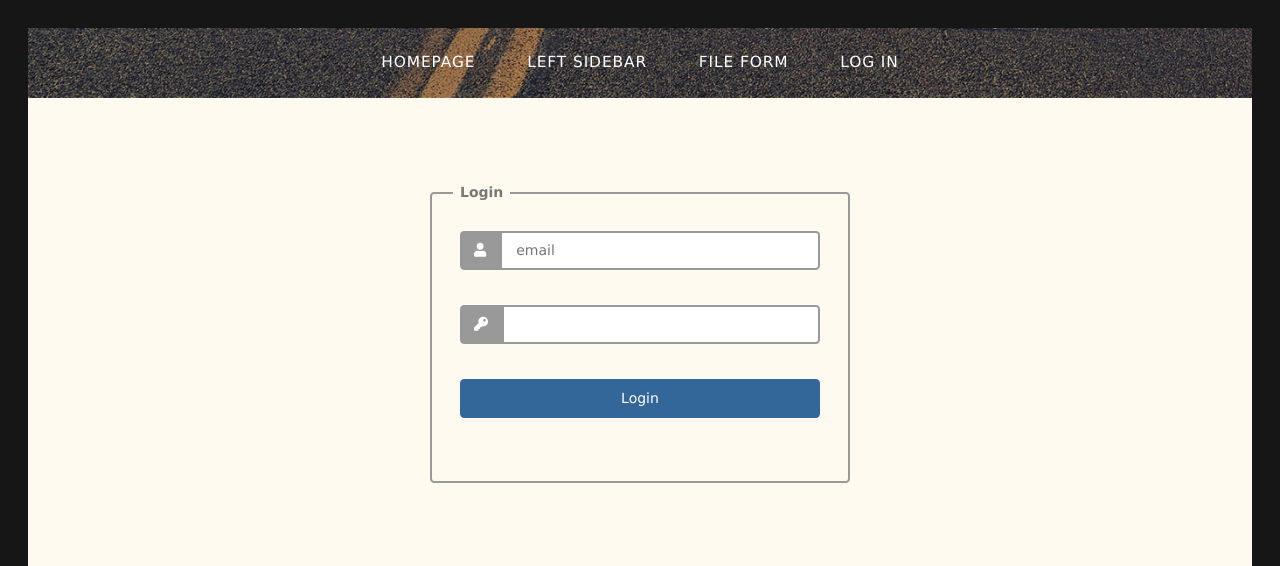
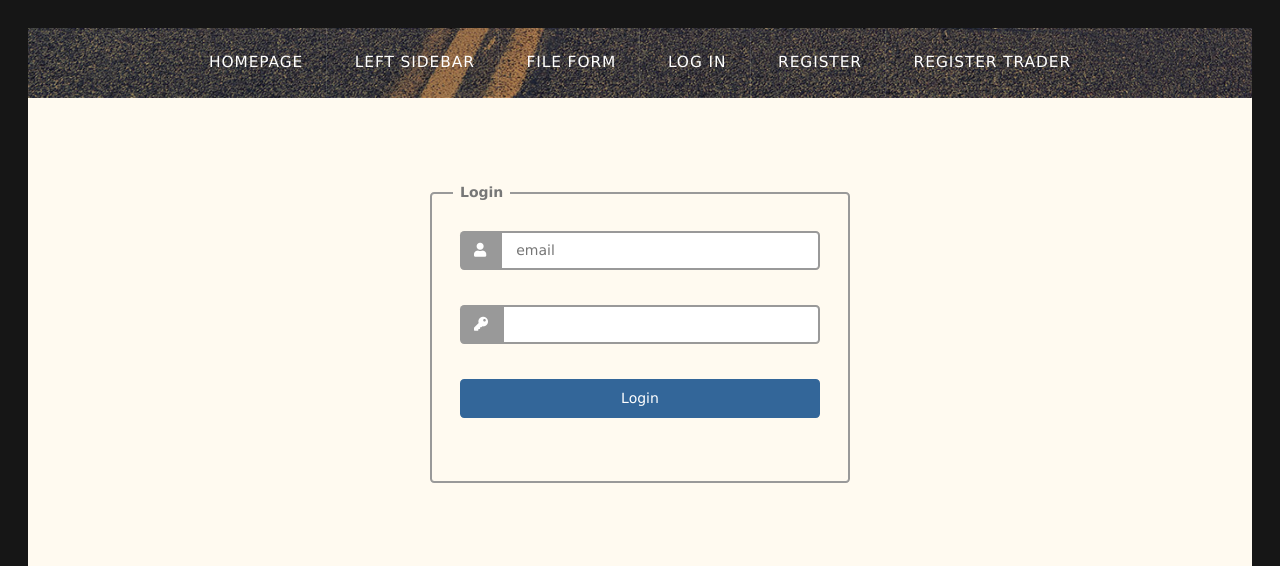
Before and after one commit to GSYankov/Autoworld, a Django app: page /login/ in a window 1280 px wide. Shown: the top 566 px of the page. Run offline with Django 3.2, Linux system fonts and the light colour scheme; some libraries are stand-ins or nearby versions.

Commit message:
Present register and roles

```diff
--- a/app/forms.py
+++ b/app/forms.py
@@ -1,10 +1,42 @@
 from django import forms
 from app.models import Image
+from django.contrib.auth.forms import UserCreationForm
+from django.contrib.auth.models import User
+
+
+class RegisterForm(UserCreationForm):
+    class Meta:
+        model = User
+        fields = ('username', 'email')
+        widgets = {
+            'password': forms.PasswordInput(),
+        }
+
+    def clean_email(self):
+        email = self.cleaned_data.get('email', False)
+        if not email:
+            raise forms.ValidationError('Email is required')
+        return email
+
+    def clean_username(self):
+        username = self.cleaned_data.get('username', False)
+        if not username:
+            raise forms.ValidationError('username is required')
+        return username
+
+    def clean_password2(self):
+        return
+
+    def _post_clean(self):
+        super()._post_clean()
+        return
+
 
 class LoginForm(forms.Form):
     username = forms.CharField()
     password = forms.CharField()
 
+
 class ImageForm(forms.ModelForm):
     class Meta:
         model = Image
--- a/app/urls.py
+++ b/app/urls.py
@@ -1,11 +1,11 @@
 from django.urls import path
-from app.views import home, login_user, logout_user, customer, file_form
+from app.views import home, login_user, logout_user, register_user, customer, file_form
 
 urlpatterns = [
     path('', home, name='home'),
     path('login/', login_user, name='login'),
     path('logout/', logout_user, name='logout'),
-    # path('register/', register, name='register'),
+    path('register/<role>', register_user, name='register'),
     path('customer/', customer, name='customer'),
 
     path('fform/', file_form, name='file-form'),
--- a/app/views.py
+++ b/app/views.py
@@ -1,13 +1,39 @@
 from django.shortcuts import render, redirect
-from app.forms import LoginForm, ImageForm
+from app.forms import LoginForm, ImageForm, RegisterForm
 from django.contrib.auth import logout, authenticate, login
 from django.contrib.auth.decorators import login_required
+from django.contrib.auth.models import Group
+
 
 # Create your views here.
 
 
 def home(request):
     return render(request, 'home.html')
+
+
+def register_user(request, role):
+    if request.method == 'GET':
+        context = {
+            'form': RegisterForm(),
+            'role': role
+        }
+        return render(request, 'auth/register.html', context)
+    else:
+        register_form = RegisterForm(request.POST)
+
+        if register_form.is_valid():
+            user = register_form.save()
+            user_group = Group.objects.get(name=role)
+            user_group.user_set.add(user)
+            login(request, user)
+
+            return redirect('home')
+
+        context = {
+            'form': register_form
+        }
+        return render(request, 'auth/register.html', context)
 
 
 def login_user(request):
@@ -51,6 +77,7 @@ def logout_user(request):
     logout(request)
     return redirect('home')
 
+
 @login_required
 def customer(request):
     return render(request, 'home_loggedin_customer.html')
--- a/templates/partials/nav.html
+++ b/templates/partials/nav.html
@@ -9,6 +9,8 @@
             <li><a href="{% url 'logout' %}">Logout</a></li>
             {% else %}
             <li><a href="{% url 'login' %}">Log In</a></li>
+            <li><a href="{% url 'register' 'customer' %}">Register</a></li>
+            <li><a href="{% url 'register' 'trader' %}">Register Trader</a></li>
             {% endif %}
         </ul>
     </nav>
```
Also changed, not shown: templates/auth/register.html (added, +13 -0 lines).
